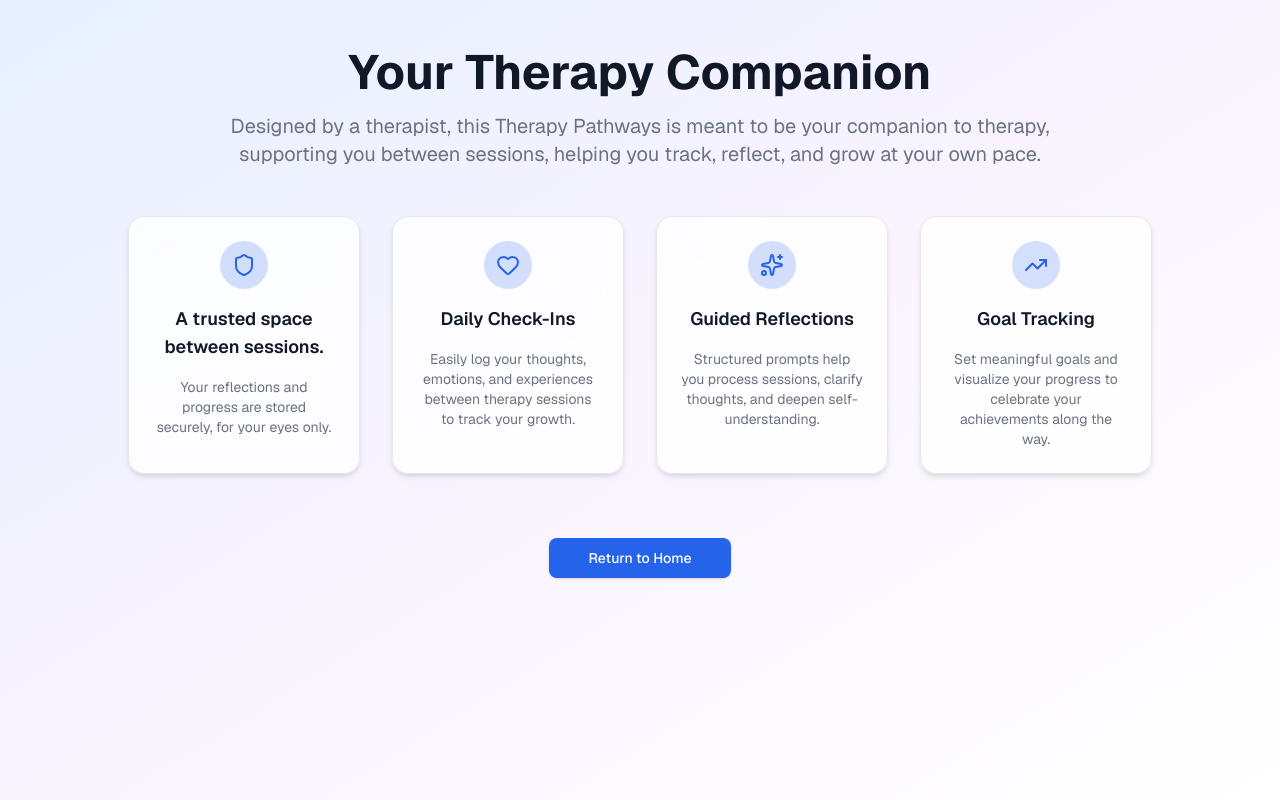
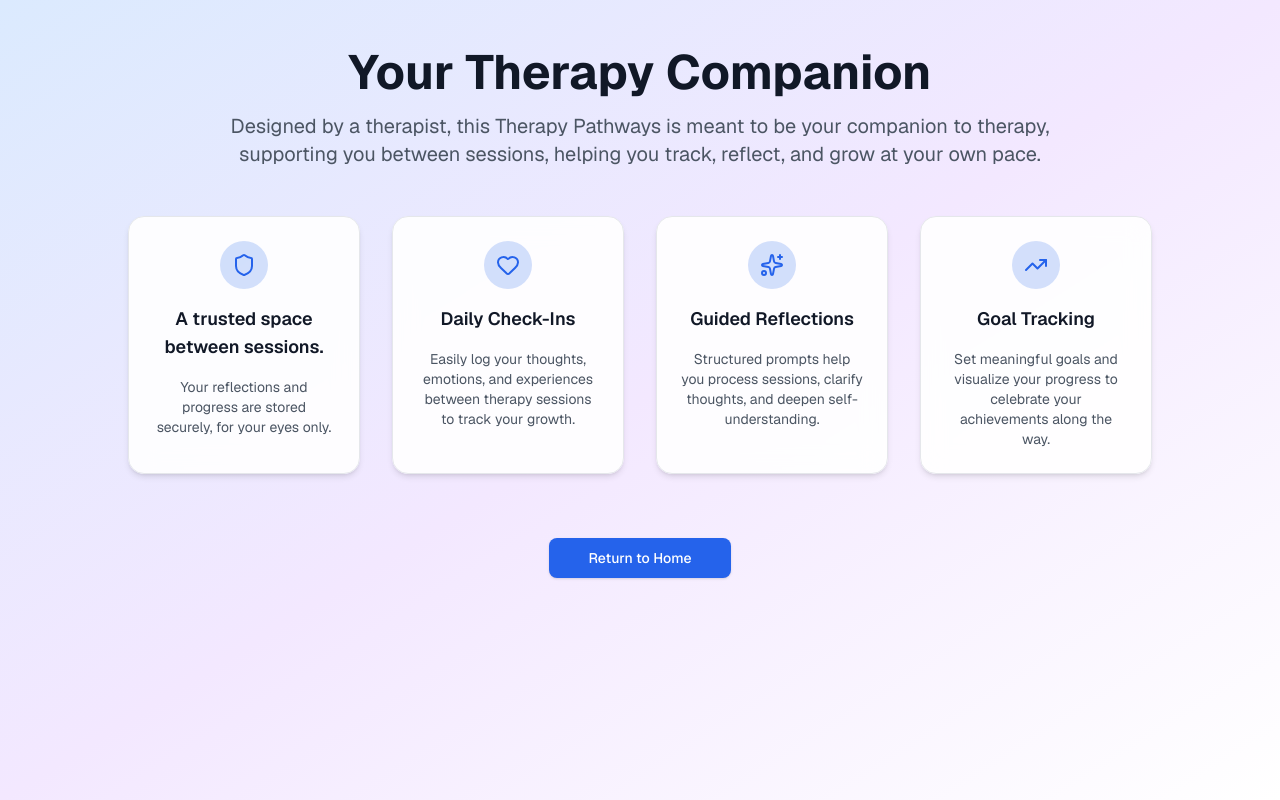
Before and after one commit to therapy-creations/therapy-companion, a React (Vite) app: page /learn-more in a window 1280 px wide. Built offline with nearby package versions, Linux system fonts and the light colour scheme.

Commit message:
Apply consistent gradient and theme colors to landing pages
Co-authored-by: therapy-creations <257579180+therapy-creations@users.noreply.github.com>

```diff
--- a/src/pages/LandingPage.tsx
+++ b/src/pages/LandingPage.tsx
@@ -12,10 +12,10 @@ export default function LandingPage() {
   }
 
   return (
-    <div className="min-h-screen bg-gradient-to-br from-blue-100/70 via-purple-100/50 to-aqua-100/70 dark:from-blue-900/70 dark:via-purple-900/50 dark:to-aqua-900/70 p-6 sm:p-12 flex flex-col">
+    <div className="min-h-screen bg-gradient-to-br from-blue-100 via-purple-100 to-aqua-100 p-6 sm:p-12 flex flex-col">
 
       <header className="flex items-center justify-between mb-12">
-        <span className="text-2xl md:text-3xl font-bold text-foreground">Therapy Pathways</span>
+        <span className="text-2xl md:text-3xl font-bold text-gray-900">Therapy Pathways</span>
         <div className="flex gap-4">
           <Button variant="ghost" onClick={handleLogin}>Log in</Button>
           <Button variant="outline" onClick={() => navigate('/learn-more')}>Learn More</Button>
@@ -24,10 +24,10 @@ export default function LandingPage() {
 
       <main className="flex-1 flex flex-col items-center space-y-12 text-center">
         <section className="max-w-3xl space-y-4 animate-fade-in">
-          <h1 className="text-4xl md:text-6xl font-bold text-foreground">
+          <h1 className="text-4xl md:text-6xl font-bold text-gray-900">
             Your Therapy Companion
           </h1>
-          <p className="text-lg text-muted-foreground">
+          <p className="text-lg text-gray-600">
             Track your progress, check in daily, and get the most out of your therapy journey.
           </p>
         </section>
@@ -39,12 +39,12 @@ export default function LandingPage() {
             { icon: Sparkles, title: "Guided Reflection", desc: "Structured prompts make post-session insights easy." },
             { icon: TrendingUp, title: "Goal Progress", desc: "Celebrate small wins and track your growth." }
           ].map((item, i) => (
-            <div key={i} className="p-6 rounded-2xl bg-white/80 dark:bg-black/70 backdrop-blur-md shadow-md space-y-4">
+            <div key={i} className="p-6 rounded-2xl bg-white/90 backdrop-blur-md shadow-md space-y-4">
               <div className="h-10 w-10 flex items-center justify-center rounded-lg bg-primary/20">
                 <item.icon className="h-6 w-6 text-primary" />
               </div>
-              <h3 className="font-semibold text-lg">{item.title}</h3>
-              <p className="text-sm text-muted-foreground">{item.desc}</p>
+              <h3 className="font-semibold text-lg text-gray-900">{item.title}</h3>
+              <p className="text-sm text-gray-600">{item.desc}</p>
             </div>
           ))}
         </section>
@@ -55,7 +55,7 @@ export default function LandingPage() {
         </section>
       </main>
 
-      <footer className="mt-auto text-center text-sm text-muted-foreground">
+      <footer className="mt-auto text-center text-sm text-gray-600">
         &copy; {new Date().getFullYear()} Therapy Pathways. All rights reserved.
       </footer>
     </div>
--- a/src/pages/LearnMorePage.tsx
+++ b/src/pages/LearnMorePage.tsx
@@ -27,22 +27,22 @@ export default function LearnMorePage() {
   ]
 
   return (
-    <div className="min-h-screen bg-gradient-to-br from-blue-100/70 via-purple-100/50 to-aqua-100/70 dark:from-blue-900/70 dark:via-purple-900/50 dark:to-aqua-900/70 py-12 px-6 md:px-12">
+    <div className="min-h-screen bg-gradient-to-br from-blue-100 via-purple-100 to-aqua-100 py-12 px-6 md:px-12">
       <header className="max-w-4xl mx-auto text-center mb-12">
-        <h1 className="text-4xl md:text-5xl font-bold mb-4">Your Therapy Companion</h1>
-        <p className="text-xl text-muted-foreground">
+        <h1 className="text-4xl md:text-5xl font-bold mb-4 text-gray-900">Your Therapy Companion</h1>
+        <p className="text-xl text-gray-600">
           Designed by a therapist, this Therapy Pathways is meant to be your companion to therapy, supporting you between sessions, helping you track, reflect, and grow at your own pace.
         </p>
       </header>
 
       <section className="max-w-5xl mx-auto grid grid-cols-1 md:grid-cols-2 lg:grid-cols-4 gap-8">
         {features.map((feature, idx) => (
-          <div key={idx} className="p-6 rounded-2xl border bg-white/80 dark:bg-black/70 backdrop-blur-md space-y-4 text-center shadow-md hover:shadow-lg transition-shadow">
+          <div key={idx} className="p-6 rounded-2xl border bg-white/90 backdrop-blur-md space-y-4 text-center shadow-md hover:shadow-lg transition-shadow">
             <div className="h-12 w-12 mx-auto rounded-full bg-primary/20 flex items-center justify-center">
               <feature.icon className="h-6 w-6 text-primary" />
             </div>
-            <h3 className="text-lg font-semibold">{feature.title}</h3>
-            <p className="text-sm text-muted-foreground">{feature.description}</p>
+            <h3 className="text-lg font-semibold text-gray-900">{feature.title}</h3>
+            <p className="text-sm text-gray-600">{feature.description}</p>
           </div>
         ))}
       </section>
```
